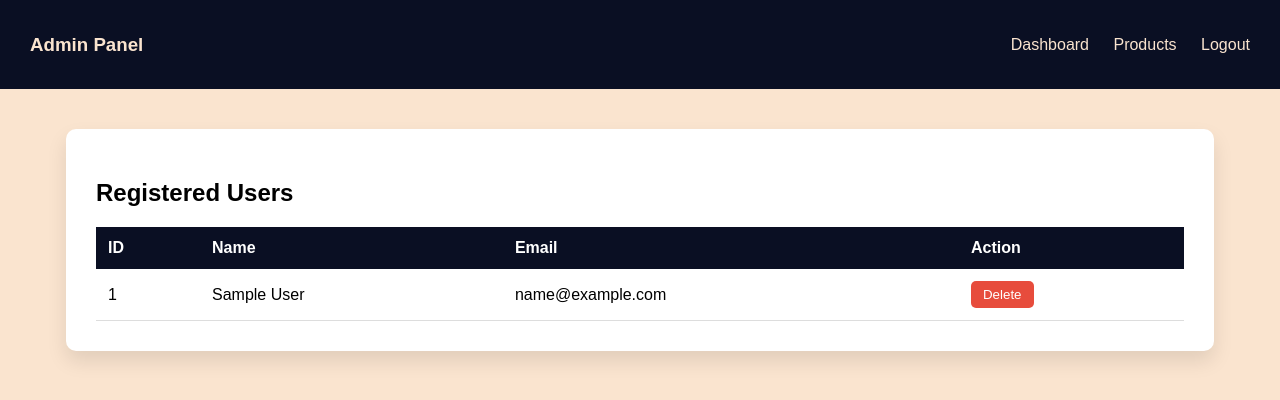
After one commit to Rohit590/AI-Smart-Shopping-, a PHP site: page /admin/user_list.php in a window 1280 px wide. The commit adds this page. Shown: the top 400 px of the page. Run offline with PHP 8.4, Linux system fonts and the light colour scheme; the visitor is signed in with stand-in values (Sample User, id 1).

Commit message:
Add files via upload

```diff
--- a/admin/dashboard.php
+++ b/admin/dashboard.php
@@ -211,7 +211,7 @@ if(!isset($_SESSION['admin_id'])){
     <a href="dashboard.php" class="active">Dashboard</a>
     <a href="add_product.php">Add Product</a>
     <a href="manage_product.php">Manage Products</a>
-    <a href="users.php">Users</a>
+    <a href="user_list.php">Users</a>
     <a href="logout.php">Logout</a>
 </div>
 
--- /dev/null
+++ b/admin/user_list.php
@@ -0,0 +1,171 @@
+<?php
+session_start();
+include("../includes/db.php");
+
+/* ADMIN LOGIN CHECK */
+
+if(!isset($_SESSION['admin_id'])){
+    header("Location: login.php");
+    exit();
+}
+
+/* GET ALL USERS */
+
+$users = mysqli_query($conn,"
+SELECT * FROM users
+ORDER BY id DESC
+");
+?>
+
+<!DOCTYPE html>
+<html>
+<head>
+<title>User List</title>
+
+<style>
+
+:root{
+--cream:#fae4cf;
+--navy:#0a0f23;
+}
+
+/* BODY */
+
+body{
+margin:0;
+font-family:Arial;
+background:var(--cream);
+}
+
+/* NAVBAR */
+
+.navbar{
+background:var(--navy);
+color:var(--cream);
+padding:15px 30px;
+display:flex;
+justify-content:space-between;
+align-items:center;
+}
+
+.navbar a{
+color:var(--cream);
+text-decoration:none;
+margin-left:20px;
+}
+
+/* CONTAINER */
+
+.container{
+width:85%;
+margin:40px auto;
+background:white;
+padding:30px;
+border-radius:10px;
+box-shadow:0 10px 20px rgba(0,0,0,0.1);
+}
+
+/* TABLE */
+
+table{
+width:100%;
+border-collapse:collapse;
+margin-top:20px;
+}
+
+th{
+background:var(--navy);
+color:white;
+padding:12px;
+text-align:left;
+}
+
+td{
+padding:12px;
+border-bottom:1px solid #ddd;
+}
+
+tr:hover{
+background:#f5f5f5;
+}
+
+/* DELETE BUTTON */
+
+.delete-btn{
+background:#e74c3c;
+color:white;
+border:none;
+padding:6px 12px;
+border-radius:5px;
+cursor:pointer;
+}
+
+.delete-btn:hover{
+background:#c0392b;
+}
+
+</style>
+
+</head>
+
+<body>
+
+<div class="navbar">
+<h3>Admin Panel</h3>
+
+<div>
+<a href="dashboard.php">Dashboard</a>
+<a href="manage_product.php">Products</a>
+<a href="logout.php">Logout</a>
+</div>
+
+</div>
+
+<div class="container">
+
+<h2>Registered Users</h2>
+
+<table>
+
+<tr>
+<th>ID</th>
+<th>Name</th>
+<th>Email</th>
+<th>Action</th>
+</tr>
+
+<?php while($user = mysqli_fetch_assoc($users)){ ?>
+
+<tr>
+
+<td><?php echo $user['id']; ?></td>
+
+<td><?php echo $user['name']; ?></td>
+
+<td><?php echo $user['email']; ?></td>
+
+<td>
+
+<form method="POST" action="delete_user.php">
+
+<input type="hidden" name="user_id"
+value="<?php echo $user['id']; ?>">
+
+<button class="delete-btn">
+Delete
+</button>
+
+</form>
+
+</td>
+
+</tr>
+
+<?php } ?>
+
+</table>
+
+</div>
+
+</body>
+</html>
```
Also changed, not shown: admin/delete_user.php (added, +18 -0 lines), admin/login.php (+5 -3 lines), assets/logo.png (added).
